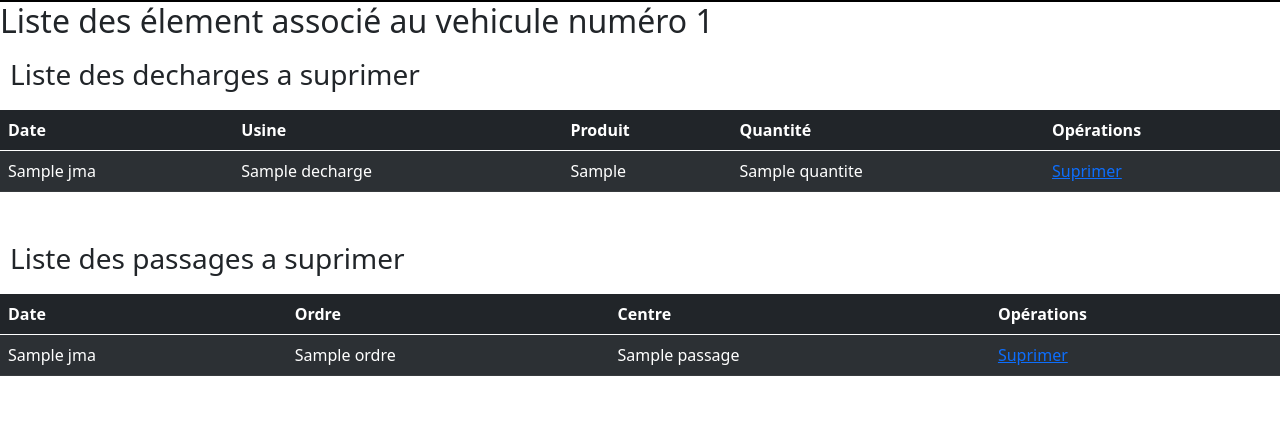
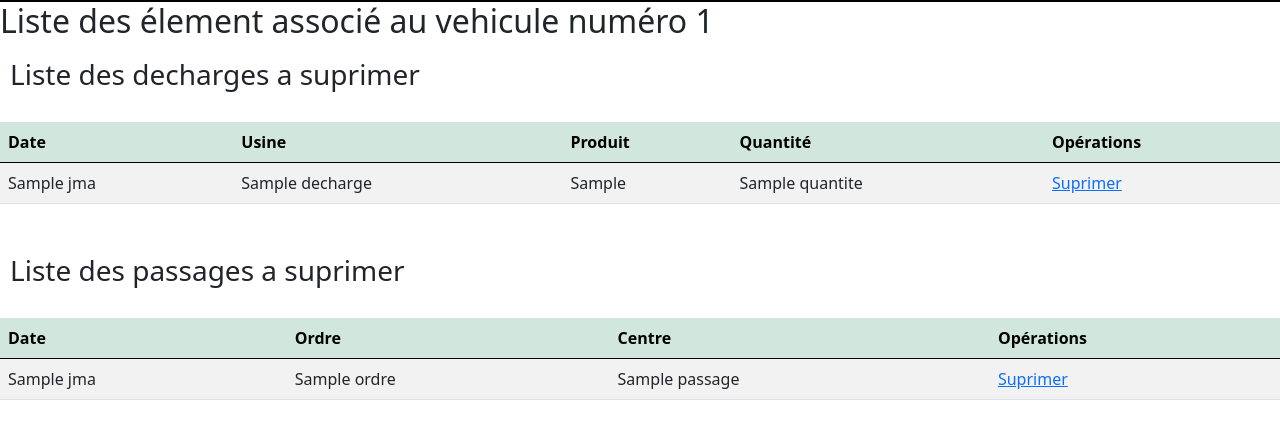
Before and after one commit to Suzdeloffre/SAE3-7, a Flask app: template sae.04/templates/vehicule/vehicule_delete.html in a window 1280 px wide. Shown: the part 40-479 px from the top of the page. Run offline with Flask 3, Linux system fonts and the light colour scheme; the template is opened without the code that fills it: most values are stand-ins (such as "Sample title", 1, 10 or a date in 2020); some libraries are stand-ins or nearby versions.

Commit message:
modif delete

```diff
--- a/sae.04/templates/vehicule/vehicule_delete.html
+++ b/sae.04/templates/vehicule/vehicule_delete.html
@@ -10,9 +10,9 @@
 
     <h3>Liste des decharges a suprimer</h3>
 
-    <table class="table table-striped table-dark">
+     <table class="table table-striped table-hover" style="margin-top:20px">
         <thead>
-        <tr>
+        <tr class="table-success" >
             <th>Date</th>
             <th>Usine</th>
             <th>Produit</th>
@@ -43,9 +43,9 @@
 
     <h3>Liste des passages a suprimer</h3>
 
-    <table class="table table-striped table-dark">
+    <table class="table table-striped table-hover" style="margin-top:20px">
         <thead>
-        <tr>
+        <tr class="table-success" >
             <th>Date</th>
             <th>Ordre</th>
             <th>Centre</th>
```
